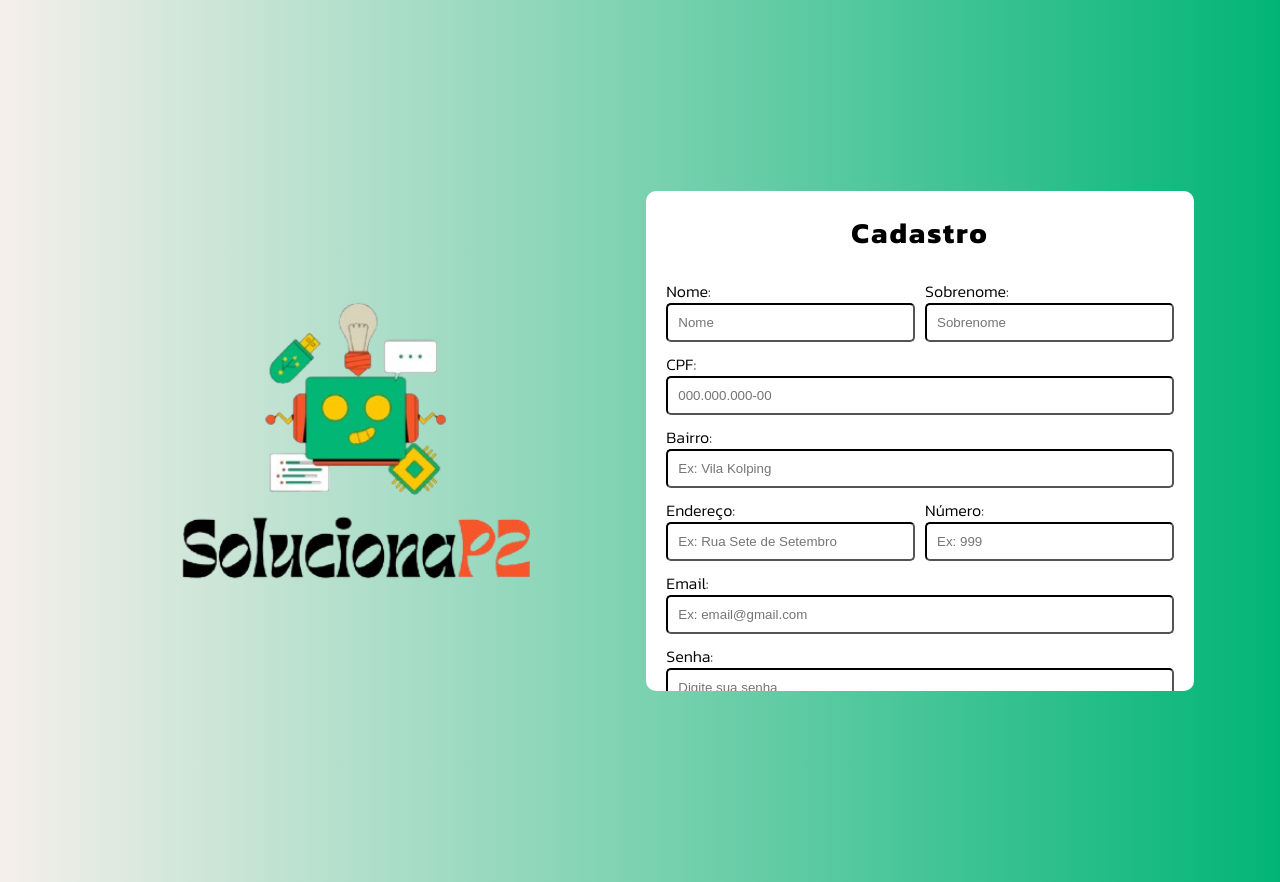
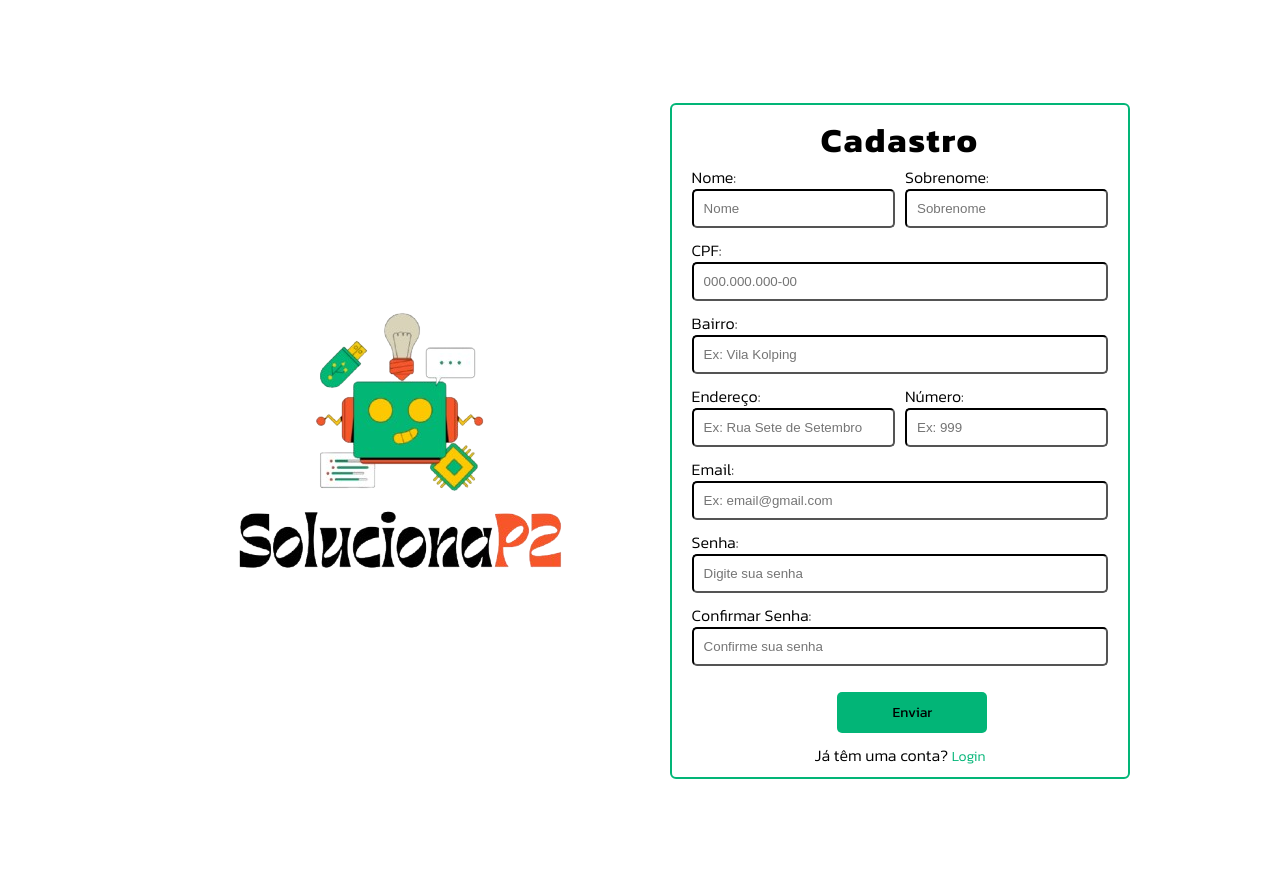
Before and after one commit to Evertonmacedo054/SolucionaP2, a Flask app: page /cadastro/ in a window 1280 px wide. Run offline with Flask 3, Linux system fonts and the light colour scheme.

Commit message:
estilos completos - ultima alteracao

```diff
--- a/app/static/css/style-cadastro.css
+++ b/app/static/css/style-cadastro.css
@@ -5,6 +5,11 @@
     padding: 0;
     box-sizing: border-box;
     text-decoration: none;
+}
+
+main{
+    width: 90%;
+
 }
 
 body {
@@ -16,20 +21,18 @@ body {
     height: 100vh;
     font-weight: 300;
     font-style: normal;
-    background: linear-gradient(90deg, rgba(245,239,235,1) 0%, rgba(2,181,119,1) 100%);
 }
 
 .card-cadastro {
+    border: 2px solid #02B577;
+    border-radius: 6px;
+    padding: 10px 10px;
+    margin: 40px 0 40px;
     display: flex;
     flex-direction: column;
-    background-color: #ffffff;
-    padding: 20px;
-    border-radius: 10px;
-    width: 60%;
-    max-width: 600px;
-    max-height: 500px;
-    overflow-y: auto;
-    position: relative;
+    width: 40%;
+    max-width: 700px;
+    float: right;
 }
 
 .principal {
@@ -39,26 +42,23 @@ body {
     gap: 20px;
 }
 
-.imagem-sistema {
-    width: 60%;
+video {
     max-width: 600px;
-    height: 500px;
-    object-fit: cover;
+    margin-right: 40px;
 }
 
 .titulo-cadastro {
     text-align: center;
     font-weight: bold;
-    font-size: 29px;
-    margin-bottom: 15px;
+    font-size: 34px;
     letter-spacing: 2px;
-
 }
 
 .formulario {
     display: flex;
     flex-direction: column;
-    margin-top: 10px;
+    padding: 10px 10px;
+    margin: -10px 0 -10px;
 }
 
 .campo-grupo {
@@ -79,14 +79,14 @@ body {
 }
 
 .formulario-label {
-    margin-bottom: 5px;
+    margin-bottom: 10px;
 }
 
 .formulario-input {
     width: 100%;
     padding: 10px;
+    border-radius: 5px;
     border-color: #000000;
-    border-radius: 5px;
 }
 
 .formulario-input:hover{
@@ -99,7 +99,7 @@ body {
     width: 150px;
     margin-left: 35%;
     margin-top: 16px;
-    margin-bottom: 16px;
+    margin-bottom: 10px;
     padding: 10px;
     background-color: #02B577;
     color: #000000;
@@ -118,6 +118,7 @@ body {
 .paragrafo-voltar{
     text-align: center;
 }
+
 .voltar {
     color: #02B577;
     margin-top: 10px;
--- a/app/static/css/style-sobre.css
+++ b/app/static/css/style-sobre.css
@@ -94,6 +94,11 @@ span{
 .colunas{
   font-size: 20px;
 }
+
+video{
+  width: 100px;
+  height: 100px;
+}
 .botao-voltar{
   transition: 1s;
   width: 270px;
```
Also changed, not shown: app/static/css/style-login.css (+7 -6 lines), 1 other file.
